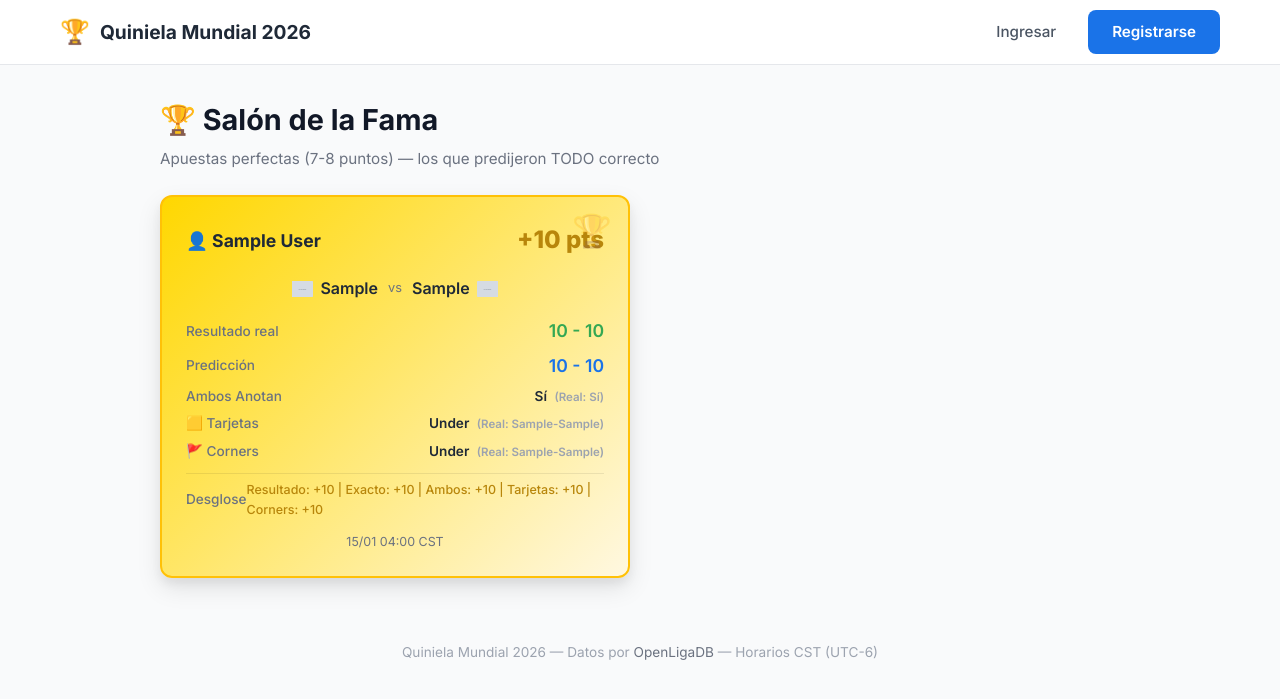
After one commit to danthe0791/Quinielamundial, a FastAPI app: template templates/hall_of_fame.html in a window 1280 px wide. The commit adds this page. Shown: the top 699 px of the page. Run offline with FastAPI, Linux system fonts and the light colour scheme; the template is opened without the code that fills it: most values are stand-ins (such as "Sample title", 1, 10 or a date in 2020); grey boxes marked "Sample" are stand-in pictures; parts of the project's set-up code (start-up, migrations or seed data) failed here and were passed over.

Commit message:
Fix sync fechas + Salón de la Fama (apuestas 7-8 pts) + Ambos Anotan obligatorio

```diff
--- a/app/main.py
+++ b/app/main.py
@@ -213,6 +213,24 @@ def my_bets(request: Request, db: Session = Depends(get_db)):
     })
 
 
+# ─── Hall of Fame ─────────────────────────────────────────
+@app.get("/hall-of-fame", response_class=HTMLResponse)
+def hall_of_fame(request: Request, db: Session = Depends(get_db)):
+    user = get_current_user(request, db)
+    if not user:
+        return RedirectResponse(url="/login", status_code=302)
+
+    # Get bets with 7+ points (perfect or near-perfect)
+    perfect_bets = db.query(Bet, Match, User).join(Match).join(User, Bet.user_id == User.id).filter(
+        Bet.points_total >= 7,
+        Match.is_finished == True,
+    ).order_by(Bet.points_total.desc(), Match.match_date_utc.desc()).all()
+
+    return templates.TemplateResponse("hall_of_fame.html", {
+        "request": request, "user": user, "perfect_bets": perfect_bets,
+    })
+
+
 # ─── Dashboard ───────────────────────────────────────────
 @app.get("/dashboard", response_class=HTMLResponse)
 def dashboard(request: Request, db: Session = Depends(get_db)):
@@ -294,9 +312,11 @@ def place_bet(
     if home_score < 0 or away_score < 0 or home_score > 99 or away_score > 99:
         return JSONResponse({"error": "Marcador inválido"}, status_code=400)
 
-    # Cards and corners required
-    if cards_over is None or cards_over == "" or corners_over is None or corners_over == "":
-        return JSONResponse({"error": "Tarjetas y corners son obligatorios. Seleccioná Over o Under."}, status_code=400)
+    # Cards, corners, and both_score required
+    if (cards_over is None or cards_over == "" or
+        corners_over is None or corners_over == "" or
+        both_score is None or both_score == ""):
+        return JSONResponse({"error": "Tarjetas, corners y Ambos Anotan son obligatorios."}, status_code=400)
 
     def parse_bool(v):
         if v is None or v == "":
--- a/app/openligadb.py
+++ b/app/openligadb.py
@@ -188,10 +188,16 @@ async def sync_matches_from_api(db: Session) -> int:
                 for key, value in match_data.items():
                     setattr(existing, key, value)
             elif not is_finished:
-                # Update just metadata
-                existing.group_name = group_name
+                # Update metadata AND dates (important for rescheduled matches)
+                existing.match_date = match_date
+                existing.match_date_utc = match_date_utc
+                existing.group_name = match_data["group_name"]
                 existing.group_order = group_order
                 existing.stage = map_group_to_stage(group_name)
+                existing.home_team = match_data["home_team"]
+                existing.away_team = match_data["away_team"]
+                existing.home_icon = match_data["home_icon"]
+                existing.away_icon = match_data["away_icon"]
                 existing.last_updated = datetime.utcnow()
         else:
             db.add(Match(**match_data))
--- a/static/css/style.css
+++ b/static/css/style.css
@@ -2071,3 +2071,34 @@ body {
     from { transform: translateX(100%); opacity: 0; }
     to { transform: translateX(0); opacity: 1; }
 }
+
+
+/* ========================================
+   Hall of Fame
+   ======================================== */
+.hof-page { max-width: 1000px; margin: 0 auto; padding: 32px 20px; }
+.hof-header { margin-bottom: 24px; }
+.hof-header h1 { font-size: 1.8rem; color: var(--gray-900); margin-bottom: 4px; }
+.hof-grid { display: grid; grid-template-columns: repeat(auto-fill, minmax(450px, 1fr)); gap: 20px; }
+.hof-card { background: linear-gradient(135deg, #ffd700 0%, #fff8e1 100%); border-radius: var(--radius); box-shadow: var(--shadow-lg); padding: 24px; border: 2px solid #ffc107; position: relative; overflow: hidden; }
+.hof-card::before { content: '\1F3C6'; position: absolute; top: 8px; right: 16px; font-size: 2rem; opacity: 0.3; }
+.hof-card-header { display: flex; justify-content: space-between; align-items: center; margin-bottom: 16px; }
+.hof-user { font-weight: 700; font-size: 1.1rem; color: var(--gray-800); }
+.hof-points { font-size: 1.5rem; font-weight: 800; color: #b8860b; }
+.hof-match { margin-bottom: 16px; }
+.hof-teams { display: flex; align-items: center; justify-content: center; gap: 10px; flex-wrap: wrap; }
+.hof-team { font-weight: 600; color: var(--gray-800); display: inline-flex; align-items: center; gap: 6px; }
+.hof-vs { font-size: 0.8rem; color: var(--gray-500); }
+.hof-flag { width: 24px; height: 16px; object-fit: contain; border-radius: 2px; }
+.hof-details { display: flex; flex-direction: column; gap: 6px; margin-bottom: 12px; }
+.hof-row { display: flex; justify-content: space-between; align-items: center; font-size: 0.85rem; }
+.hof-label { color: var(--gray-500); font-weight: 500; }
+.hof-value { font-weight: 600; color: var(--gray-800); }
+.hof-real { color: var(--secondary); font-size: 1.1rem; }
+.hof-pred { color: var(--primary); font-size: 1.1rem; }
+.hof-real-small { font-size: 0.72rem; color: var(--gray-400); margin-left: 4px; }
+.hof-check { margin-left: 2px; }
+.hof-breakdown { border-top: 1px solid rgba(0,0,0,0.08); padding-top: 6px; margin-top: 4px; }
+.hof-breakdown .hof-value { font-size: 0.78rem; color: #b8860b; font-weight: 500; }
+.hof-date { text-align: center; font-size: 0.78rem; color: var(--gray-500); margin-top: 8px; }
+@media (max-width: 768px) { .hof-grid { grid-template-columns: 1fr; } .hof-card { padding: 16px; } .hof-header h1 { font-size: 1.3rem; } }
--- a/templates/base.html
+++ b/templates/base.html
@@ -23,6 +23,7 @@
                     <a href="/standings" class="nav-link">Tabla</a>
                     <a href="/group-standings" class="nav-link">Grupos</a>
                     <a href="/daily-results" class="nav-link">Cierres</a>
+                    <a href="/hall-of-fame" class="nav-link">🏆 Salón de la Fama</a>
                     {% if user.is_admin %}
                         <a href="/admin" class="nav-link admin-link">Admin</a>
                     {% endif %}
--- /dev/null
+++ b/templates/hall_of_fame.html
@@ -0,0 +1,95 @@
+{% extends "base.html" %}
+{% block title %}Salón de la Fama{% endblock %}
+
+{% block content %}
+<div class="hof-page">
+    <div class="hof-header">
+        <h1>🏆 Salón de la Fama</h1>
+        <p class="standings-subtitle">Apuestas perfectas (7-8 puntos) — los que predijeron TODO correcto</p>
+    </div>
+
+    {% if perfect_bets %}
+    <div class="hof-grid">
+        {% for bet, match, usr in perfect_bets %}
+        <div class="hof-card">
+            <div class="hof-card-header">
+                <span class="hof-user">👤 {{ usr.display_name }}</span>
+                <span class="hof-points">{% if bet.points_total > 0 %}+{% endif %}{{ bet.points_total }} pts</span>
+            </div>
+            <div class="hof-match">
+                <div class="hof-teams">
+                    <span class="hof-team">
+                        {% if match.home_icon %}<img src="{{ match.home_icon }}" class="hof-flag" loading="lazy" onerror="this.style.display='none'">{% endif %}
+                        {{ match.home_team }}
+                    </span>
+                    <span class="hof-vs">vs</span>
+                    <span class="hof-team">
+                        {{ match.away_team }}
+                        {% if match.away_icon %}<img src="{{ match.away_icon }}" class="hof-flag" loading="lazy" onerror="this.style.display='none'">{% endif %}
+                    </span>
+                </div>
+            </div>
+            <div class="hof-details">
+                <div class="hof-row">
+                    <span class="hof-label">Resultado real</span>
+                    <span class="hof-value hof-real">{{ match.home_score }} - {{ match.away_score }}</span>
+                </div>
+                <div class="hof-row">
+                    <span class="hof-label">Predicción</span>
+                    <span class="hof-value hof-pred">{{ bet.home_score_pred }} - {{ bet.away_score_pred }}</span>
+                </div>
+                <div class="hof-row">
+                    <span class="hof-label">Ambos Anotan</span>
+                    <span class="hof-value">
+                        {% set actual_both = (match.home_score > 0 and match.away_score > 0) %}
+                        {% if bet.both_score is not none %}
+                            {{ 'Sí' if bet.both_score else 'No' }}
+                            {% if bet.both_score == actual_both %}<span class="hof-check">✅</span>{% endif %}
+                        {% else %}—{% endif %}
+                        <span class="hof-real-small">(Real: {{ 'Sí' if actual_both else 'No' }})</span>
+                    </span>
+                </div>
+                <div class="hof-row">
+                    <span class="hof-label">🟨 Tarjetas</span>
+                    <span class="hof-value">
+                        {% if bet.cards_over is not none %}
+                            {{ 'Over' if bet.cards_over else 'Under' }}
+                            {% set actual_cards = (match.home_cards or 0) + (match.away_cards or 0) > (match.cards_line or 3.5) %}
+                            {% if bet.cards_over == actual_cards %}<span class="hof-check">✅</span>{% endif %}
+                        {% else %}—{% endif %}
+                        <span class="hof-real-small">(Real: {{ match.home_cards or 0 }}-{{ match.away_cards or 0 }})</span>
+                    </span>
+                </div>
+                <div class="hof-row">
+                    <span class="hof-label">🚩 Corners</span>
+                    <span class="hof-value">
+                        {% if bet.corners_over is not none %}
+                            {{ 'Over' if bet.corners_over else 'Under' }}
+                            {% set actual_corners = (match.home_corners or 0) + (match.away_corners or 0) > (match.corners_line or 7.5) %}
+                            {% if bet.corners_over == actual_corners %}<span class="hof-check">✅</span>{% endif %}
+                        {% else %}—{% endif %}
+                        <span class="hof-real-small">(Real: {{ match.home_corners or 0 }}-{{ match.away_corners or 0 }})</span>
+                    </span>
+                </div>
+                <div class="hof-row hof-breakdown">
+                    <span class="hof-label">Desglose</span>
+                    <span class="hof-value">
+                        Resultado: +{{ bet.points_result }} |
+                        Exacto: +{{ bet.points_score }} |
+                        Ambos: +{{ bet.points_both_score }} |
+                        Tarjetas: +{{ bet.points_cards }} |
+                        Corners: +{{ bet.points_corners }}
+                    </span>
+                </div>
+            </div>
+            <div class="hof-date">{{ format_cst(match.match_date_utc) if match.match_date_utc else '' }} CST</div>
+        </div>
+        {% endfor %}
+    </div>
+    {% else %}
+    <div class="empty-state">
+        <p>🏆 Aún no hay apuestas perfectas. ¡Sé el primero en lograrlo!</p>
+    </div>
+    {% endif %}
+</div>
+{% endblock %}
```
